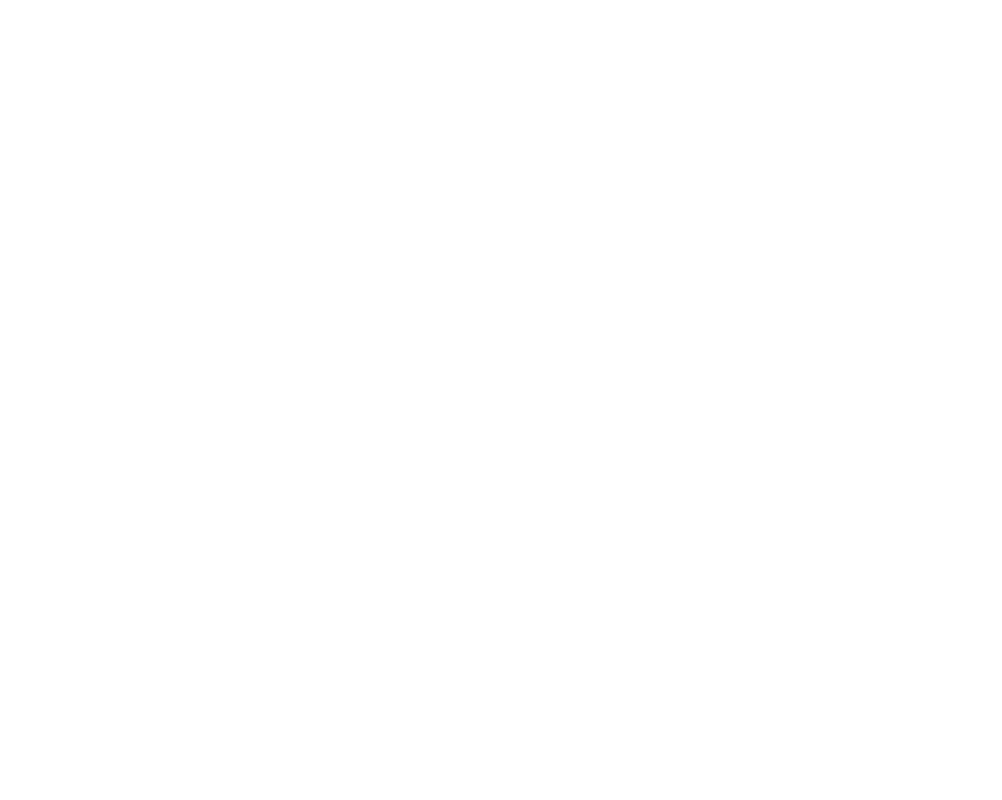
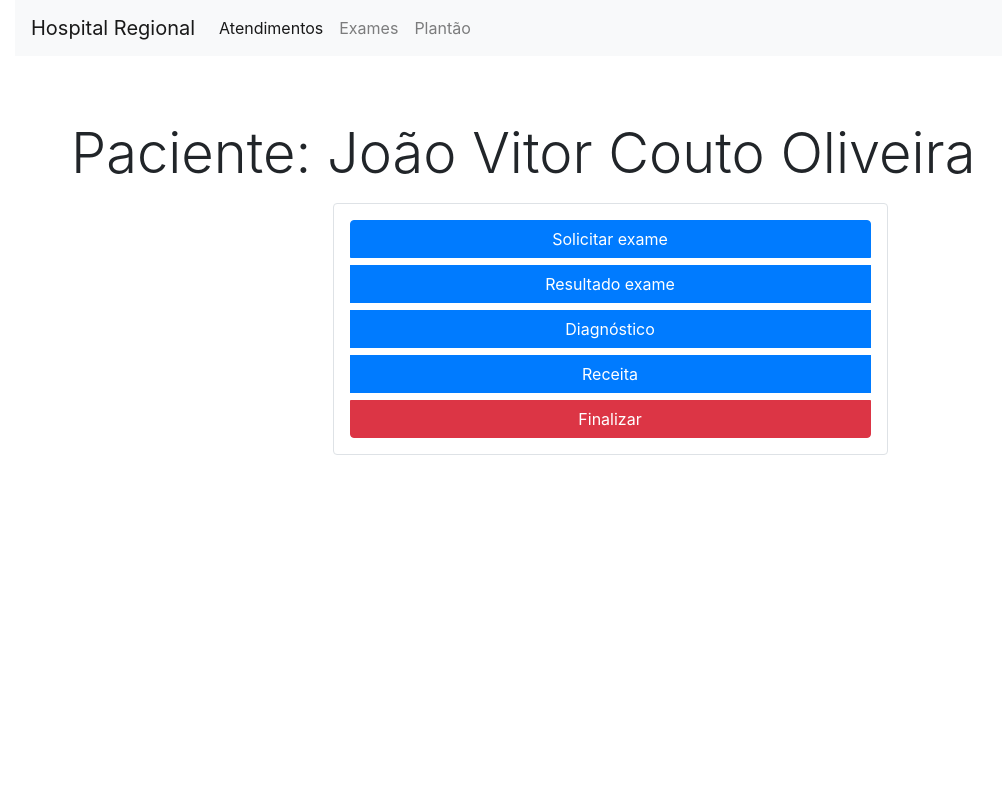
Before and after one commit to RafaelN9/Gerenciamento-de-Pacientes, a PHP site: page /atender.php in a window 1280 px wide. Before the commit the part shown is empty. Shown: the whole page, without its empty margins (15-1017 px from the left). Run offline with PHP 8.4, Linux system fonts and the light colour scheme.

Commit message:
atender interface

```diff
--- a/medico/atender.php
+++ b/medico/atender.php
@@ -1,11 +1,67 @@
-<html lang="pt">
-<head>
-    <meta charset="UTF-8">
-    <meta http-equiv="X-UA-Compatible" content="IE=edge">
-    <meta name="viewport" content="width=device-width, initial-scale=1.0">
-    <title>Atendendo</title>
-</head>
-<body>
+<!doctype html>
+<html lang="en">
+  <head>
+    <title>Médico</title>
+    <!-- Required meta tags -->
+    <meta charset="utf-8">
+    <meta name="viewport" content="width=device-width, initial-scale=1, shrink-to-fit=no">
+    <!-- Bootstrap CSS -->
+    <link rel="stylesheet" href="https://stackpath.bootstrapcdn.com/bootstrap/4.3.1/css/bootstrap.min.css" integrity="sha384-ggOyR0iXCbMQv3Xipma34MD+dH/1fQ784/j6cY/iJTQUOhcWr7x9JvoRxT2MZw1T" crossorigin="anonymous">
+    <script src="script.js" type="text/javascript"></script>
+  </head>
+  <style>
+        tbody td{
+            vertical-align: middle !important;
+        }
+    </style>
+  <body>
+  <div class="container-fluid " style="min-height: 100vh;">
+  <div class="container-fluid" >
+        <nav class="navbar navbar-expand-lg navbar-light bg-light">
+            <a class="navbar-brand" href="#">Hospital Regional</a>
+            <button class="navbar-toggler" type="button" data-toggle="collapse" data-target="#navbarNav" aria-controls="navbarNav" aria-expanded="false" aria-label="Toggle navigation">
+                <span class="navbar-toggler-icon"></span>
+            </button>
+            <div class="collapse navbar-collapse" id="navbarNav">
+                <ul class="navbar-nav">
+                    <li class="nav-item active">
+                        <a class="nav-link" href="index_medico.php">Atendimentos</a>
+                    </li>
 
-</body>
+                    <li class="nav-item">
+                        <a class="nav-link" href="#">Exames</a>
+                    </li>
+
+                    <li class="nav-item">
+                        <a class="nav-link" href="#">Plantão</a>
+                    </li>
+                </ul>
+            </div>
+            </nav>
+      </div>
+
+     <div class="container">
+      <div class="mt-5 row w-100">
+      <div class="m-3 display-4">
+              Paciente: João Vitor Couto Oliveira
+            </div>
+      <div class="d-flex w-100 justify-content-center align-content-center">
+
+        <div class="btn-group-vertical border w-50 p-3 rounded">
+        <button type="button" class="btn btn-primary mb-2">Solicitar exame</button>
+        <button type="button" class="btn btn-primary mb-2">Resultado exame</button>
+        <button type="button" class="btn btn-primary mb-2">Diagnóstico</button>
+        <button type="button" class="btn btn-primary mb-2">Receita</button>
+        <button type="button" class="btn btn-danger">Finalizar</button>
+        </div>
+    </div>
+      </div>
+      </div>
+    </div>
+    <!-- Optional JavaScript -->
+    <!-- jQuery first, then Popper.js, then Bootstrap JS -->
+    <script src="https://code.jquery.com/jquery-3.3.1.slim.min.js" integrity="sha384-q8i/X+965DzO0rT7abK41JStQIAqVgRVzpbzo5smXKp4YfRvH+8abtTE1Pi6jizo" crossorigin="anonymous"></script>
+    <script src="https://cdnjs.cloudflare.com/ajax/libs/popper.js/1.14.7/umd/popper.min.js" integrity="sha384-UO2eT0CpHqdSJQ6hJty5KVphtPhzWj9WO1clHTMGa3JDZwrnQq4sF86dIHNDz0W1" crossorigin="anonymous"></script>
+    <script src="https://stackpath.bootstrapcdn.com/bootstrap/4.3.1/js/bootstrap.min.js" integrity="sha384-JjSmVgyd0p3pXB1rRibZUAYoIIy6OrQ6VrjIEaFf/nJGzIxFDsf4x0xIM+B07jRM" crossorigin="anonymous"></script>
+  </body>
 </html>
```
